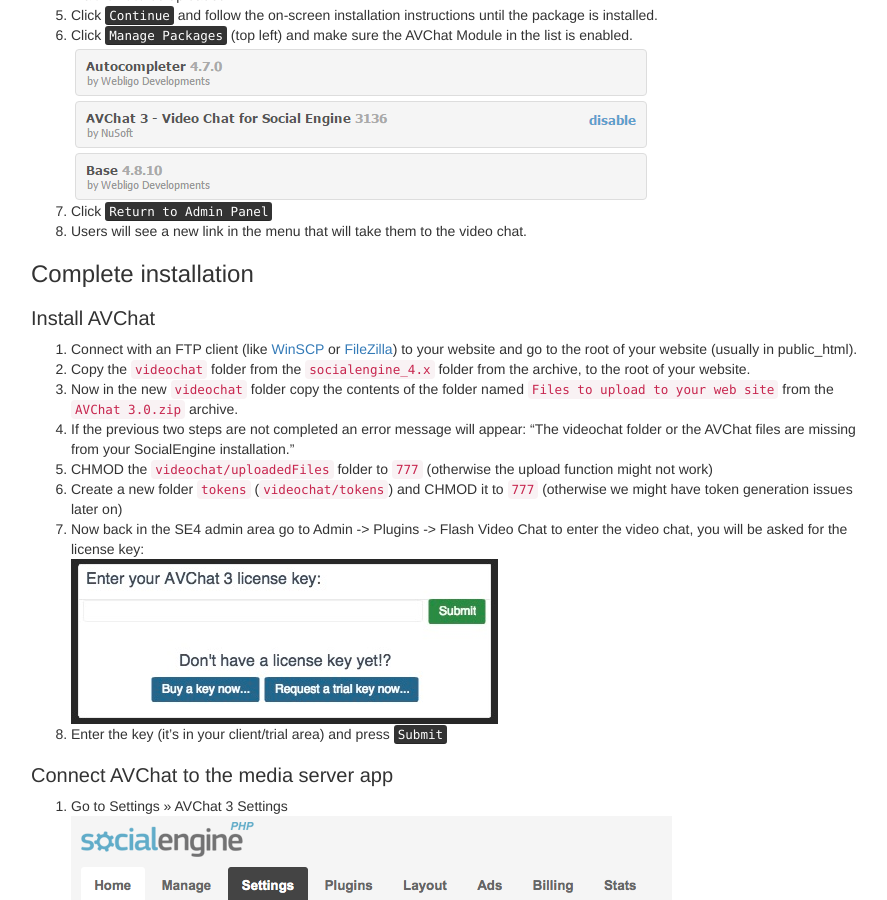
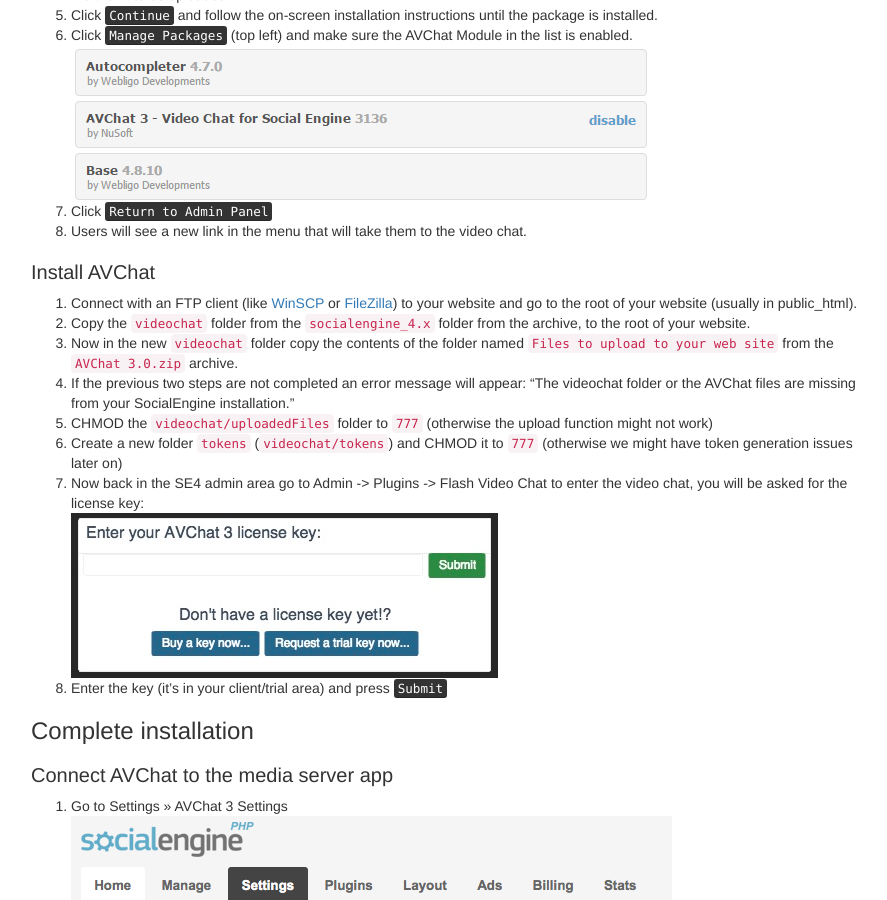
Before and after one commit to nusofthq/avchat-documentation, a Jekyll site: the page built from socialengine.md, in a window 1280 px wide and 900 px high, scrolled down 2009 px. Shown: the whole window, without its empty margins (39-926 px from the left). Built offline with Jekyll 4.4.1, drawn with Linux system fonts in a browser that asks for light colours; nearby versions of some CDN libraries; comment, search, counter and statistics services are not loaded; some of the changed lines change nothing that is shown.

Commit message:
WIP docs se

```diff
--- a/socialengine.md
+++ b/socialengine.md
@@ -62,7 +62,6 @@
 7. Click <kbd>Return to Admin Panel</kbd>
 9. Users will see a new link in the menu that will take them to the video chat.
 
-<h2 id="completing-the-installation">Complete installation</h2>
 <h3>Install AVChat</h3>
 
 1. Connect with an FTP client (like [WinSCP](http://winscp.net/eng/index.php) or [FileZilla](http://filezilla-project.org/)) to your website and go to the root of your website (usually in public_html).
@@ -75,6 +74,7 @@
 <img src="{{site.github.url}}/assets/images/se/license_key.jpg" class="img-responsive" />
 8. Enter the key (it's in your client/trial area) and press <kbd>Submit</kbd>
 
+<h2 id="completing-the-installation">Complete installation</h2>
 <h3>Connect AVChat to the media server app</h3>
 
 1. Go to Settings >> AVChat 3 Settings
```
